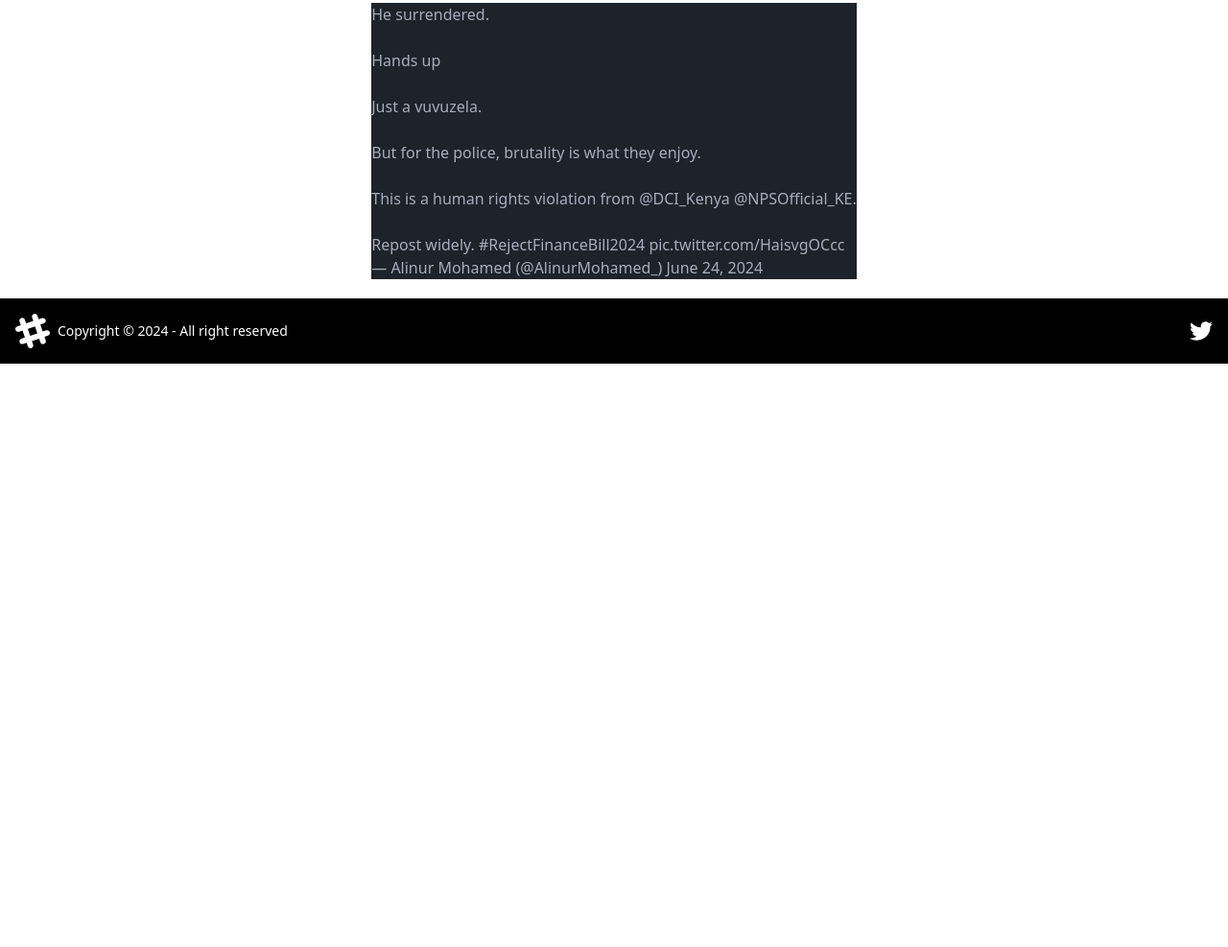
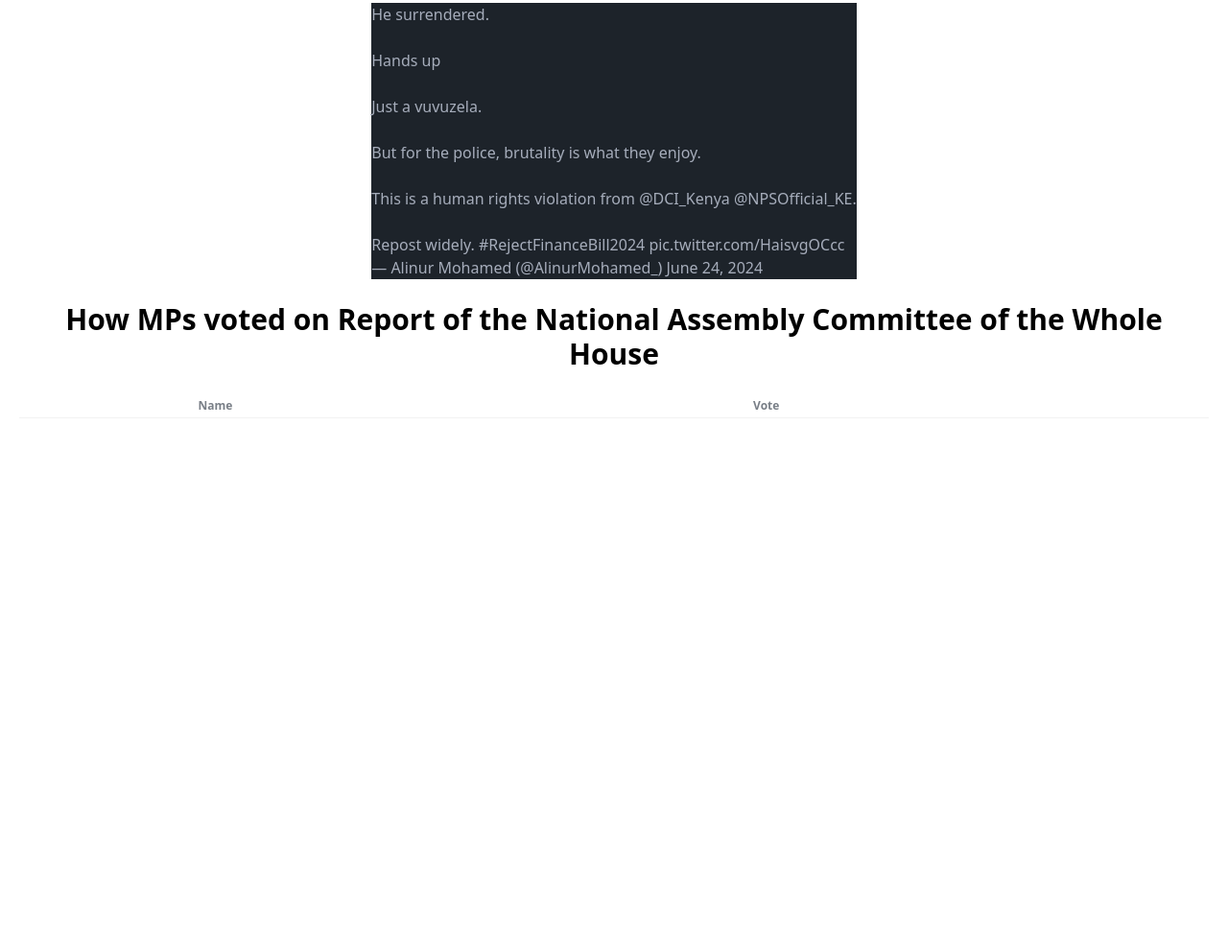
Before and after one commit to Njoguu/RFB24, a plain HTML site: page index.html in a window 1280 px wide. Shown: the part 1033-2020 px from the top of the page at 96% size. Before the commit the page ends 1412 px from the top, so only its background shows below. Drawn offline with nearby package versions, Linux system fonts and the light colour scheme; no server answers.

Commit message:
Add table to display data

```diff
--- a/index.html
+++ b/index.html
@@ -28,7 +28,23 @@
         <blockquote class="twitter-tweet" data-theme="dark"><p lang="en" dir="ltr">He surrendered. <br><br>Hands up<br><br>Just a vuvuzela.<br><br>But for the police, brutality is what they enjoy.<br><br>This is a human rights violation from <a href="https://twitter.com/DCI_Kenya?ref_src=twsrc%5Etfw">@DCI_Kenya</a> <a href="https://twitter.com/NPSOfficial_KE?ref_src=twsrc%5Etfw">@NPSOfficial_KE</a>.<br><br>Repost widely. <a href="https://twitter.com/hashtag/RejectFinanceBill2024?src=hash&amp;ref_src=twsrc%5Etfw">#RejectFinanceBill2024</a> <a href="https://t.co/HaisvgOCcc">pic.twitter.com/HaisvgOCcc</a></p>&mdash; Alinur Mohamed (@AlinurMohamed_) <a href="https://twitter.com/AlinurMohamed_/status/1805218122963517518?ref_src=twsrc%5Etfw">June 24, 2024</a></blockquote>
     </div>
 
+    <h1 class="text-3xl font-bold m-6 text-center text-black">How MPs voted on Report of the National Assembly Committee of the Whole House</h1>
+    <div class="h-screen overflow-x-auto m-5">
+      <table class="table table-xs">
+        <thead>
+          <tr>
+            <th></th>
+            <th>Name</th>
+            <th>Vote</th>
+          </tr>
+        </thead>
+        <tbody id="table-body">
+        </tbody>
+      </table>
+    </div>
+
     <!-- Link to custom JS -->
+    <script src="./Backend/script.js"></script>
 
     <footer class="footer items-center p-4 bg-black text-white">
         <aside class="items-center grid-flow-col">
```
